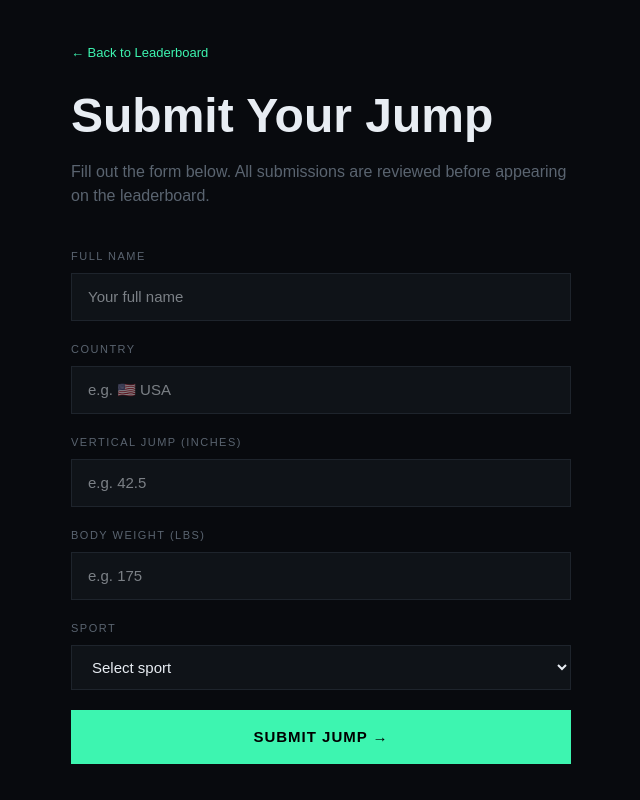
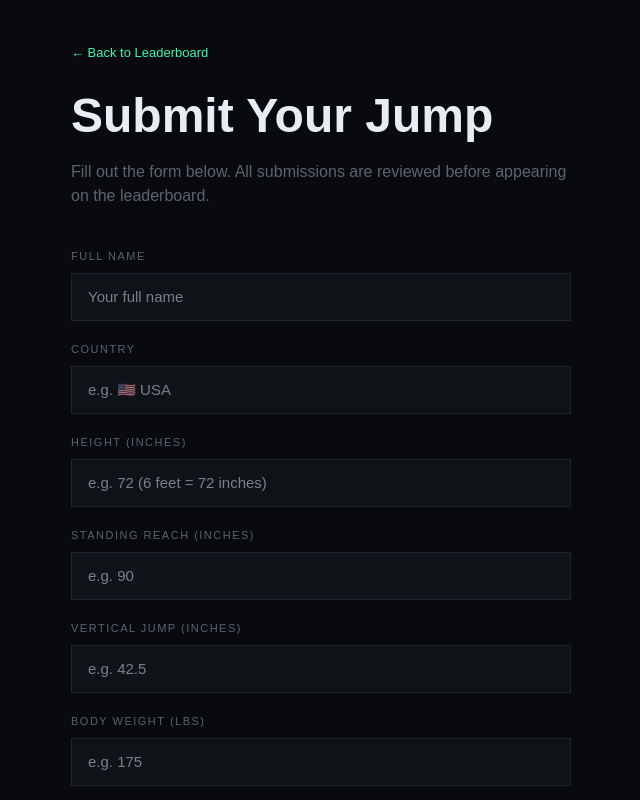
Before and after one commit to mickskinner10-crypto/wvji, a Next.js app: page /submit in a window 1280 px wide. Shown: the top 800 px of the page, without its empty margins (319-959 px from the left). Built offline with nearby package versions, Linux system fonts and the light colour scheme; no server answers.

Commit message:
Update page.tsx

```diff
--- a/app/submit/page.tsx
+++ b/app/submit/page.tsx
@@ -51,8 +51,10 @@ export default function Submit() {
         {[
           { label: "Full Name", name: "name", placeholder: "Your full name" },
           { label: "Country", name: "country", placeholder: "e.g. 🇺🇸 USA" },
-          { label: "Vertical Jump (inches)", name: "vertical", placeholder: "e.g. 42.5" },
-          { label: "Body Weight (lbs)", name: "weight", placeholder: "e.g. 175" },
+          { label: "Height (inches)", name: "height", placeholder: "e.g. 72 (6 feet = 72 inches)" },
+{ label: "Standing Reach (inches)", name: "standing_reach", placeholder: "e.g. 90" },
+{ label: "Vertical Jump (inches)", name: "vertical", placeholder: "e.g. 42.5" },
+{ label: "Body Weight (lbs)", name: "weight", placeholder: "e.g. 175" },
         ].map(field => (
           <div key={field.name} style={{ marginBottom: "20px" }}>
             <label style={{ display: "block", fontSize: "11px", letterSpacing: "1.5px", textTransform: "uppercase", color: "#5a6470", marginBottom: "8px" }}>{field.label}</label>
```
